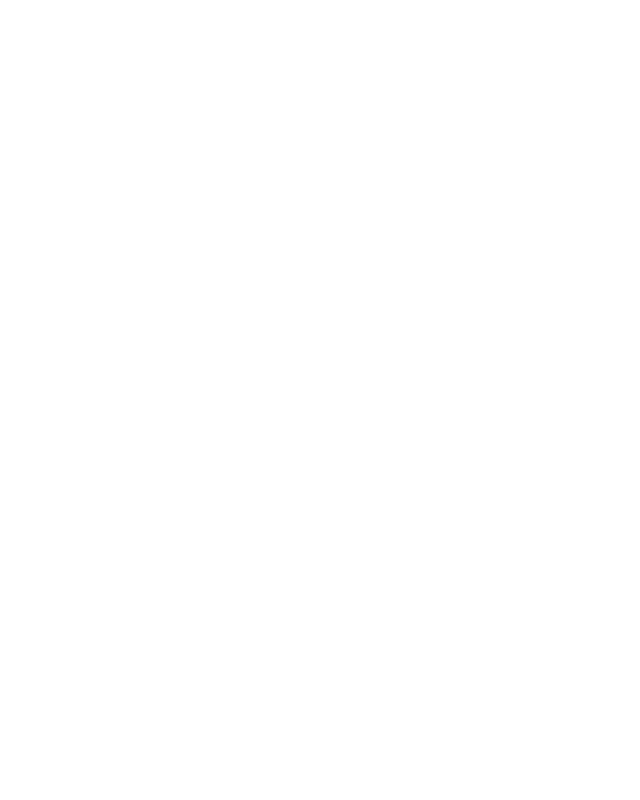
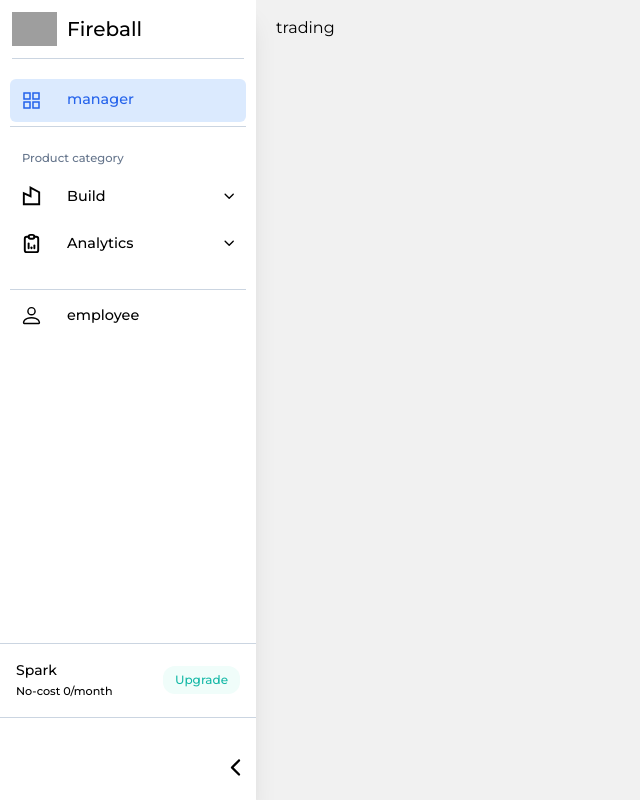
Before and after one commit to juStD-34/Magic_Post_2023, a React (Create React App) app in the folder front_end/: page /manager/trading in a window 1280 px wide. Before the commit this address had no page. Shown: the whole page, without its empty margins (0-640 px from the left). Built offline with nearby package versions, Linux system fonts and the light colour scheme; grey boxes are pictures that could not be loaded.

Commit message:
Create sidebar

```diff
--- /dev/null
+++ b/front_end/postcss.config.js
@@ -0,0 +1,6 @@
+module.exports = {
+  plugins: {
+    tailwindcss: {},
+    autoprefixer: {},
+  },
+}
--- a/front_end/src/App.js
+++ b/front_end/src/App.js
@@ -1,24 +1,30 @@
 // import logo from './logo.svg';
 import './App.css';
 import React from 'react';
-import {Routes, Route, BrowserRouter} from 'react-router-dom'
+import { Routes, Route, BrowserRouter } from 'react-router-dom'
 import Login from './Components/Login_Signup/Login'
 import Signup from './Components/Login_Signup/Signup';
 import Employee from './Components/Employee/Employee';
 import Manager from './Components/Manager/Manager';
 import Home from './Components/Home/Home';
+import Gathering from './Components/Manager/Gathering';
+import Trading from './Components/Manager/Trading';
+import RootLayout from './Layout/RootLayout';
 
-
-function App() {
+const App = () => {
   return (
     <BrowserRouter>
-    <Routes>
-      <Route path='/' element={<Home/>}/>
-      <Route path='/login' element={<Login/>}/>
-      <Route path='/signup' element={<Signup/>}/>
-      <Route path='/employee' element={<Employee/>}/>
-      <Route path='/manager' element={<Manager/>}/>
-    </Routes>
+      <RootLayout>
+        <Routes>
+          <Route path='/' element={<Home />} />
+          <Route path='/login' element={<Login />} />
+          <Route path='/signup' element={<Signup />} />
+          <Route path='/employee' element={<Employee />} />
+          <Route path='/manager' element={<Manager />} />
+          <Route path='/manager/gathering' element={<Gathering />} />
+          <Route path='/manager/trading' element={<Trading />} />
+        </Routes>
+      </RootLayout>
     </BrowserRouter>
   );
 }
--- /dev/null
+++ b/front_end/src/Components/Manager/Gathering.jsx
@@ -0,0 +1,11 @@
+import React from 'react'
+
+function Gathering() {
+  return (
+    <div>
+      gathering
+    </div>
+  )
+}
+
+export default Gathering
--- /dev/null
+++ b/front_end/src/Components/Manager/Trading.jsx
@@ -0,0 +1,11 @@
+import React from 'react'
+
+function Trading() {
+  return (
+    <div>
+      trading
+    </div>
+  )
+}
+
+export default Trading
--- /dev/null
+++ b/front_end/src/Layout/RootLayout.jsx
@@ -0,0 +1,13 @@
+import React from 'react'
+import Sidebar from './Sidebar/Sidebar'
+
+function RootLayout({children}) {
+  return (
+    <div className='flex gap-5'>
+      <Sidebar />
+      <main className='max-w-5xl flex-1 mx-auto py-4'>{children}</main>
+    </div>
+  )
+}
+
+export default RootLayout
--- /dev/null
+++ b/front_end/src/Layout/Sidebar/Sidebar.jsx
@@ -0,0 +1,163 @@
+import { NavLink, useLocation } from "react-router-dom";
+import React, { useState, useEffect } from 'react'
+import { motion } from 'framer-motion'
+
+import { IoIosArrowBack } from "react-icons/io";
+import { AiOutlineAppstore } from "react-icons/ai";
+import { BsPerson } from "react-icons/bs";
+import { TbReportAnalytics } from "react-icons/tb";
+import { RiBuilding3Line } from "react-icons/ri";
+import { useMediaQuery } from "react-responsive";
+import { MdMenu } from "react-icons/md";
+
+import SubMenu from "./Submenu";
+
+function Sidebar() {
+
+    let isTab = useMediaQuery({ query: "(max-width: 768px)" });
+    const [isOpen, setIsOpen] = useState(!isTab);
+    const { pathname } = useLocation();
+    const Sidebar_animation = isTab ? {
+        open: {
+            x: 0,
+            width: "16rem",
+            transition: {
+                damping: 40,
+            }
+        },
+        closed: {
+            x: -250,
+            width: "4rem",
+            transition: {
+                damping: 40,
+                delay: 0.15,
+            }
+        },
+    } : {
+        open: {
+            width: "16rem",
+            transition: {
+                damping: 40,
+            }
+        },
+        closed: {
+            width: "4rem",
+            transition: {
+                damping: 40,
+            }
+        },
+    }
+
+    useEffect(() => {
+        if (isTab) {
+            setIsOpen(false);
+        } else {
+            setIsOpen(true);
+        }
+    }, [isTab])
+
+    useEffect(() => {
+        isTab && setIsOpen(false);
+    }, [pathname])
+
+    const subMenusList = [
+        {
+            name: "build",
+            icon: RiBuilding3Line,
+            menus: ["auth", "app settings", "stroage", "hosting"],
+        },
+        {
+            name: "analytics",
+            icon: TbReportAnalytics,
+            menus: ["dashboard", "realtime", "events"],
+        },
+    ];
+
+    return (
+        <div>
+
+            <div
+                onClick={() => setIsOpen(false)}
+                className={`md:hidden fixed inset-0 max-h-screen z-[998] bg-black/50 ${isOpen ? "block" : "hidden"
+                    } `}
+            ></div>
+
+            <motion.div variants={Sidebar_animation} initial={{ x: isTab ? -250 : 0 }} animate={isOpen ? "open" : "closed"} className='bg-white text-gray shadow-xl z-[999] w-[16rem] max-w[16rem] h-screen overflow-hidden md:relative fixed'>
+                <div className='flex items-center gap-2.5 font-medium border-b border-slate-300 py-3 mx-3'>
+                    <img src="https://img.icons8.com/color/512/firebase.png" alt="" width={45} />
+                    <span className='text-xl whitespace-pre'>Fireball</span>
+                </div>
+
+                <div className="flex flex-col h-full">
+                    <ul className="whitespace-pre px-2.5 text-[0.9rem] py-5 flex flex-col gap-1 font-medium overflow-x-hidden scrollbar-thin scrollbar-track-white scrollbar-thumb-slate-100 h-[70%] max-h=[68%]">
+                        <li>
+                            <NavLink to={"/manager"} className={"link"}>
+                                <AiOutlineAppstore size={23} className="min-w-max"></AiOutlineAppstore>
+                                manager
+                            </NavLink>
+                        </li>
+
+                        {
+                            (isOpen || isTab) && (<div className="border-y py-5 border-slate-300">
+                                <small className="pl-3 text-slate-500 inline-block mb-2">
+                                    Product category
+                                </small>
+
+                                {
+                                    subMenusList.map((menu) => (
+                                        <div key={menu.name} className="flex flex-col gap-1">
+                                            <SubMenu data={menu} />
+                                        </div>
+                                    ))
+                                }
+                            </div>)
+                        }
+
+                        <li>
+                            <NavLink to={"/employee"} className={"link"}>
+                                <BsPerson size={23} className="min-w-max"></BsPerson>
+                                employee
+                            </NavLink>
+                        </li>
+                    </ul>
+
+                    {isOpen && <div className="flex-1 text-sm z-50 max-h-48 my-auto whitespace-pre w-full font-medium">
+                        <div className="flex items-center justify-between border-y border-slate-300 p-4">
+                            <div>
+                                <p>Spark</p>
+                                <small>No-cost 0/month</small>
+                            </div>
+
+                            <p className="text-teal-500 py-1.5 px-3 text-xs bg-teal-50 rounded-xl">
+                                Upgrade
+                            </p>
+                        </div>
+                    </div>}
+                </div>
+                <motion.div animate={
+                    isOpen
+                        ? {
+                            x: 0,
+                            y: 0,
+                            rotate: 0,
+                        } : {
+                            x: -10,
+                            y: -200,
+                            rotate: 180,
+                        }
+                }
+                    transition={{ duration: 0 }}
+                    onClick={() => setIsOpen(!isOpen)}
+                    className='absolute w-fit h-fit z-50 right-2 bottom-5 cursor-pointer md:block hidden'>
+                    <IoIosArrowBack size={25} />
+                </motion.div>
+
+            </motion.div>
+            <div className="m-3 md:hidden" onClick={() => setIsOpen(true)}>
+                <MdMenu size={25} />
+            </div>
+        </div>
+    )
+}
+
+export default Sidebar
--- /dev/null
+++ b/front_end/src/Layout/Sidebar/Submenu.jsx
@@ -0,0 +1,48 @@
+import { useState } from "react";
+import { motion } from "framer-motion";
+import { IoIosArrowDown } from "react-icons/io";
+import { NavLink, useLocation } from "react-router-dom";
+
+const SubMenu = ({ data }) => {
+  const { pathname } = useLocation();
+  const [subMenuOpen, setSubMenuOpen] = useState(false);
+  return (
+    <>
+      <li
+        className={`link ${pathname.includes(data.name) && "text-blue-600"}`}
+        onClick={() => setSubMenuOpen(!subMenuOpen)}
+      >
+        <data.icon size={23} className="min-w-max" />
+        <p className="flex-1 capitalize">{data.name}</p>
+        <IoIosArrowDown
+          className={` ${subMenuOpen && "rotate-180"} duration-200 `}
+        />
+      </li>
+      <motion.ul
+        animate={
+          subMenuOpen
+            ? {
+                height: "fit-content",
+              }
+            : {
+                height: 0,
+              }
+        }
+        className="flex h-0 flex-col pl-14 text-[0.8rem] font-normal overflow-hidden"
+      >
+        {data.menus?.map((menu) => (
+          <li key={menu} className="hover:text-blue-600 hover:font-medium">
+            <NavLink
+              to={`/${data.name}/${menu}`}
+              className="link !bg-transparent capitalize"
+            >
+              {menu}
+            </NavLink>
+          </li>
+        ))}
+      </motion.ul>
+    </>
+  );
+};
+
+export default SubMenu;
--- a/front_end/src/index.css
+++ b/front_end/src/index.css
@@ -1,13 +1,27 @@
-body {
-  margin: 0;
-  font-family: -apple-system, BlinkMacSystemFont, 'Segoe UI', 'Roboto', 'Oxygen',
-    'Ubuntu', 'Cantarell', 'Fira Sans', 'Droid Sans', 'Helvetica Neue',
-    sans-serif;
-  -webkit-font-smoothing: antialiased;
-  -moz-osx-font-smoothing: grayscale;
+@import url("https://fonts.googleapis.com/css2?family=Montserrat:wght@100;200;300;400;500;600;700;800&family=Play:wght@700&display=swap");
+
+@tailwind base;
+@tailwind components;
+@tailwind utilities;
+
+@layer base {
+  html {
+    @apply font-Montserrat;
+  }
+  body {
+    background: #f1f1f1;
+  }
+  h1 {
+    @apply text-xl font-medium capitalize;
+  }
 }
 
-code {
-  font-family: source-code-pro, Menlo, Monaco, Consolas, 'Courier New',
-    monospace;
+.link {
+  @apply p-2.5 flex rounded-md gap-6 items-center md:cursor-pointer cursor-default duration-300 font-medium;
 }
+
+
+
+.active {
+  @apply bg-blue-100 text-blue-600;
+}
--- /dev/null
+++ b/front_end/tailwind.config.js
@@ -0,0 +1,12 @@
+/** @type {import('tailwindcss').Config} */
+module.exports = {
+  content: ["./index.html", "./src/**/*.{js,ts,jsx,tsx}"],
+  theme: {
+    extend: {
+      fontFamily: {
+        Montserrat: ["Montserrat", "sans-serif"],
+      }
+    },
+  },
+  plugins: [require("tailwind-scrollbar")],
+}
```
Also changed, not shown: front_end/package.json (+9 -0 lines), front_end/src/Components/Home/Home.jsx (renamed from front_end/src/Components/Home/Home.js), front_end/src/Components/Manager/Manager.jsx (renamed from front_end/src/Components/Manager/Manager.js), 1 other file (tests, documents, lock files or other folders).
